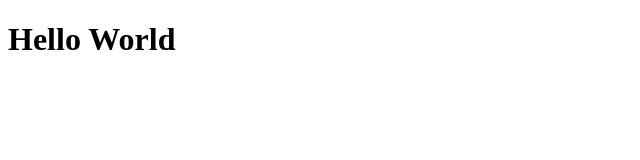
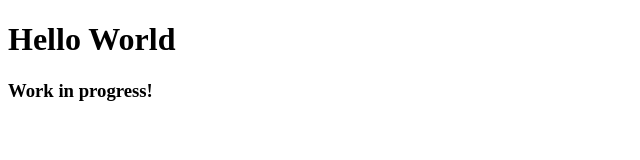
Before and after one commit to minhajhasan-dev/B9A2-True-Travel, a plain HTML site: page index.html in a window 1280 px wide. Shown: the whole page, without its empty margins (0-640 px from the left). Drawn offline with Linux system fonts and the light colour scheme.

Commit message:
work in progress

```diff
--- a/index.html
+++ b/index.html
@@ -9,6 +9,7 @@
 
 <body>
     <h1>Hello World</h1>
+    <h3>Work in progress!</h3>
 </body>
 
 </html>
```
